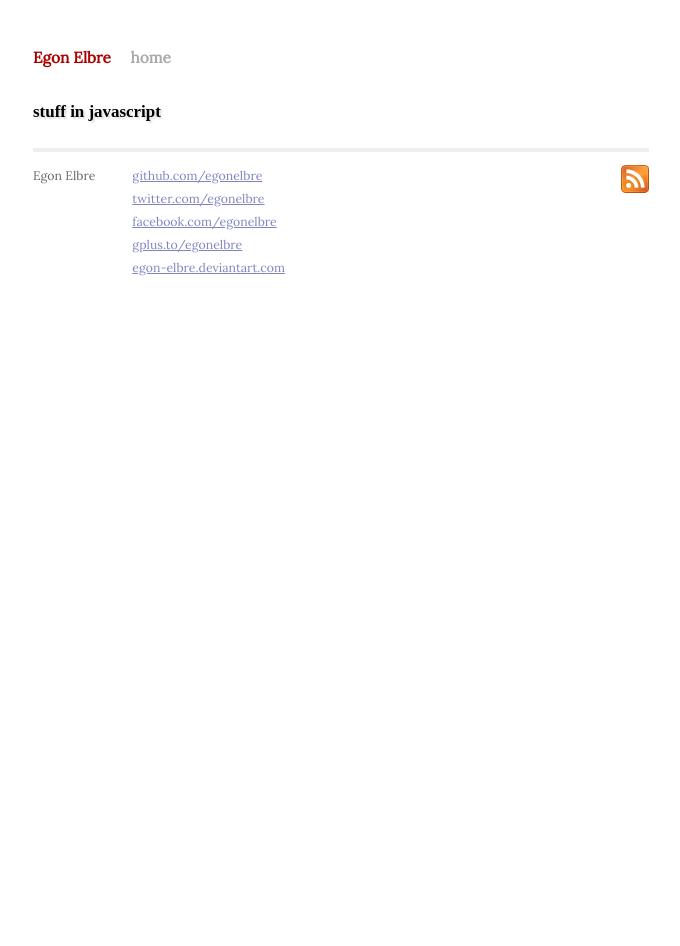
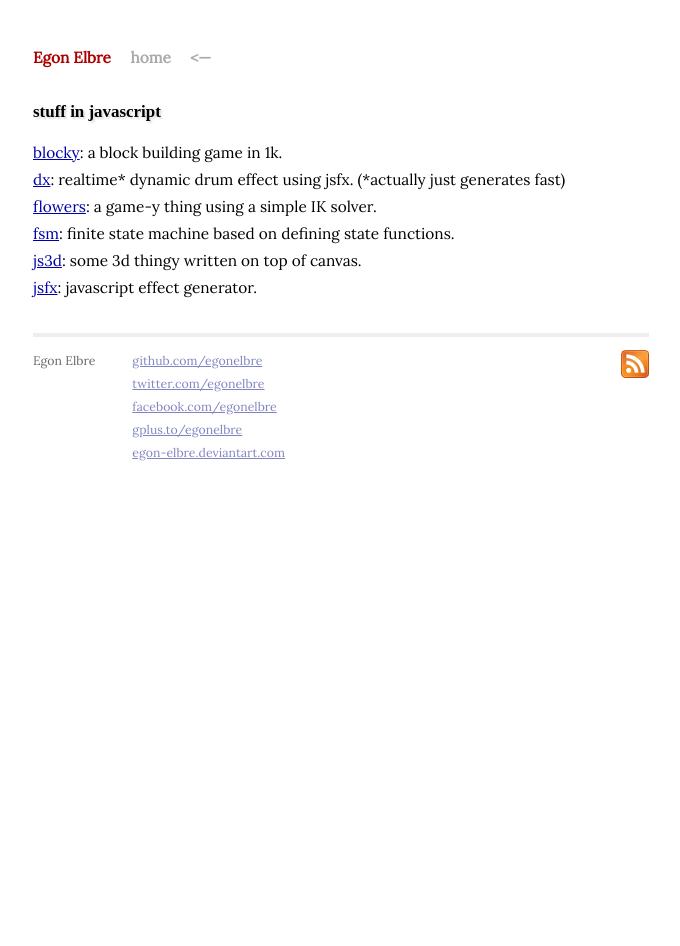
Before and after one commit to egonelbre/egonelbre.com, a Jekyll site: the page built from js/index.html, in a window 1280 px wide. Shown: the whole page, without its empty margins (299-979 px from the left). Built offline with Jekyll 4.4.1, drawn with Linux system fonts in a browser that asks for light colours; some web fonts are replaced.

Commit message:
added sandbox, back btn

```diff
--- a/_layouts/default.html
+++ b/_layouts/default.html
@@ -21,6 +21,7 @@
     <div class="title">
         <a href="/">Egon Elbre</a>
         <a class="extra" href="/">home</a>
+        <a class="extra" href="javascript:history.back()">&lt;&mdash;</a>
     </div>
 
     {{ content }}
--- a/index.html
+++ b/index.html
@@ -14,6 +14,7 @@ title: Egon Elbre
     <h1>stuff I'm working on, (occasionally)...</h1>
     <ul class="posts">
         <li><a href="js/jsfx">jsfx</a>: javascript sound effect generator.</li>
+        <li><a href="js">js-sandbox</a>: stuff written in javascript.</li>
     </ul>
 
     <h1>good stuff, not mine, but still good...</h1>
--- a/js/index.html
+++ b/js/index.html
@@ -5,3 +5,11 @@ category: code
 ---
 
 <h1>stuff in javascript</h1>
+<ul class="posts">
+    <li><a href="blocky">blocky</a>: a block building game in 1k.</li>
+    <li><a href="dx">dx</a>: realtime* dynamic drum effect using jsfx. (*actually just generates fast)</li>
+    <li><a href="flowers">flowers</a>: a game-y thing using a simple IK solver.</li>
+    <li><a href="fsm">fsm</a>: finite state machine based on defining state functions.</li>
+    <li><a href="js3d">js3d</a>: some 3d thingy written on top of canvas.</li>
+    <li><a href="jsfx">jsfx</a>: javascript effect generator.</li>
+</ul>
```
